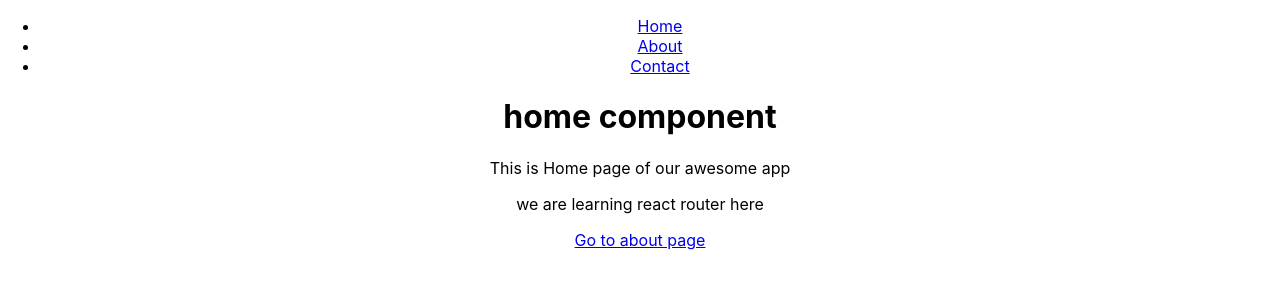
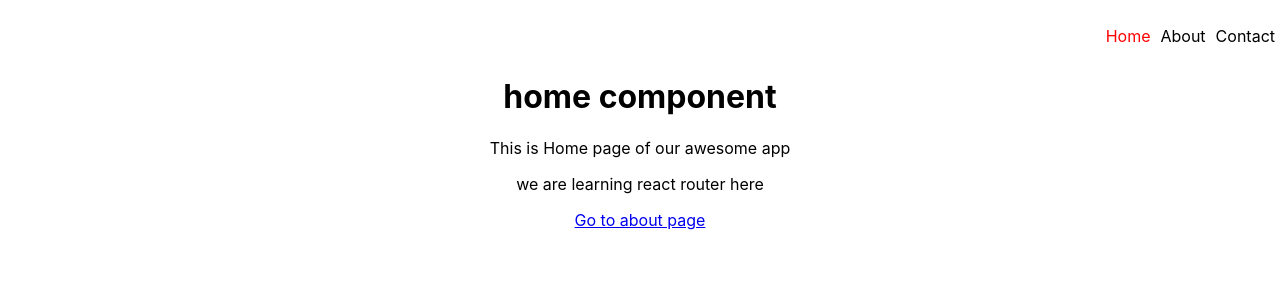
Before and after one commit to sameershinde28/rreactRouter, a React (Create React App) app: page / in a window 1280 px wide. Shown: the top 300 px of the page. Built offline with nearby package versions, Linux system fonts and the light colour scheme.

Commit message:
styling added video 5

```diff
--- a/src/App.css
+++ b/src/App.css
@@ -1,3 +1,5 @@
+
+
 .App {
   text-align: center;
 }
@@ -6,6 +8,26 @@
   height: 40vmin;
   pointer-events: none;
 }
+
+.navbar{
+  text-align: right;
+}
+
+
+.navbar li{
+  display:inline-block;
+  padding:10px 5px;
+}
+
+.nav-bar-link{
+  color:black;
+  text-decoration: none;
+}
+
+.nav-bar-link:hover{
+  color:green;
+}
+
 
 @media (prefers-reduced-motion: no-preference) {
   .App-logo {
--- a/src/component/Navbar.js
+++ b/src/component/Navbar.js
@@ -1,13 +1,13 @@
-import {Link} from 'react-router-dom';
+import {NavLink} from 'react-router-dom';
 
 
 export default function Navbar(){
     return(
         <>
-        <ul>
-            <li><Link to="/">Home</Link></li>
-            <li><Link to="/about">About</Link></li>
-            <li><Link to="/contact">Contact</Link></li>
+        <ul className="navbar">
+            <li><NavLink className="nav-bar-link" style={{color:"red"}}to="/">Home</NavLink></li>
+            <li><NavLink className="nav-bar-link"to="/about">About</NavLink></li>
+            <li><NavLink className="nav-bar-link"to="/contact">Contact</NavLink></li>
 
         </ul>
 
```
